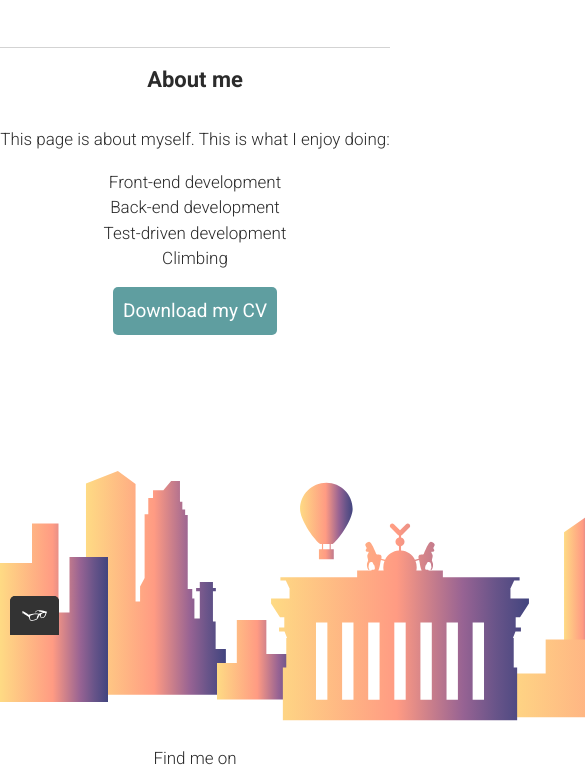
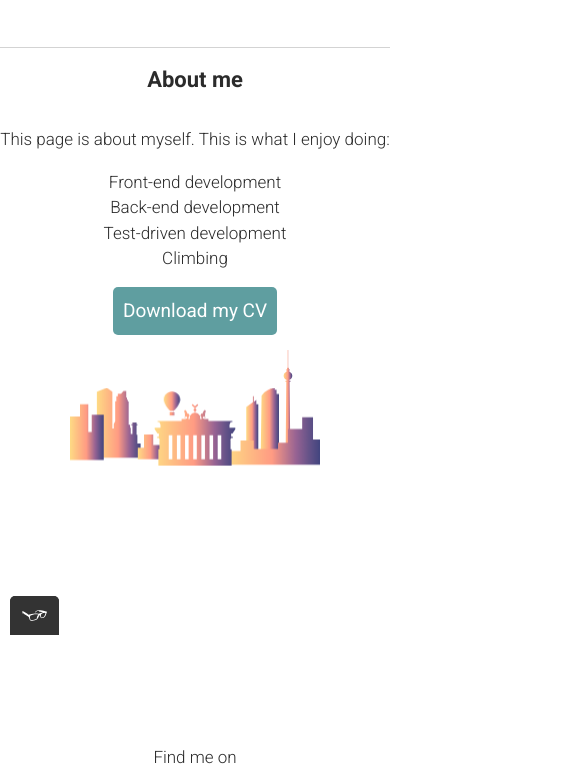
Before and after one commit to 25141425/My-Portfolio-Website, a plain HTML site: page about.html in a window 390 px wide. Shown: the part 209-988 px from the top of the page, 585 px wide, since content can reach past the window. Drawn offline with nearby package versions, Linux system fonts and the light colour scheme.

Commit message:
Added SVG responsiveness

```diff
--- a/about.html
+++ b/about.html
@@ -52,8 +52,8 @@
         <a href="files/cv.pdf" class="button" download>Download my CV</a>
       </div>
 
-      <div>
-        <svg width="800" height="371" viewBox="0 0 800 371" fill="none" xmlns="http://www.w3.org/2000/svg">
+      <div class="skyline_graphic">
+        <svg  viewBox="0 0 800 371" fill="none" xmlns="http://www.w3.org/2000/svg">
           <path d="M711.359 82.371C711.359 76.37 707.544 71.271 702.213 69.332V64.246H703.942V62.127H700.4V57.749H699.825C699.782 56.802 699.189 56 698.35 55.663V0.669983C698.35 0.298983 698.05 0 697.681 0H697.262C696.893 0 696.593 0.298983 696.593 0.669983V55.663C695.755 56 695.16 56.802 695.118 57.749H694.543V62.127H691.002V64.246H692.731V69.332C687.399 71.272 683.585 76.37 683.585 82.371C683.585 88.373 687.398 93.471 692.731 95.41V98.154H689.329V101.5H692.229L690.221 302.27H704.721L702.713 101.5H705.613V98.154H702.212V95.41C707.544 93.47 711.359 88.373 711.359 82.371Z" fill="url(#paint0_linear_47_142)"/>
           <path class="balloon" d="M272.739 143.99C280.519 137.787 292.644 118.863 292.644 109.004C292.644 94.4838 280.873 82.7148 266.355 82.7148C251.834 82.7148 240.066 94.4848 240.066 109.004C240.066 118.904 252.287 137.879 260.064 144.065L261.941 144.054V149.237H258.934V159.215H273.774V149.237H270.768V144.003L272.739 143.99ZM269.617 149.237H263.093V144.048L269.617 144.009V149.237Z" fill="url(#paint1_linear_47_142)"/>
           <path d="M215.636 298.909V271.425H212.941V241.139H215.852V237.906H212.941V232.085H199.792V237.906H196.128V241.139H199.792V268.408H194.403V248.576H192.248V238.875H187.721V164.939H185.134V159.55H182.332V151.79H179.961V131.096H171.123L163.363 140.15H153.016V147.911H148.274V164.293H144.609V228.098L140.082 236.504V251.594H135.556V133.899L117.88 120.965L85.9775 133.467V344.715H225.875V298.909H215.636Z" fill="url(#paint2_linear_47_142)"/>
--- a/css/style.production.css
+++ b/css/style.production.css
@@ -374,3 +374,17 @@ form {
 
   }
 }
+
+@media all and (max-width: 500px) {
+  .skyline_graphic {
+    max-width: 250px;
+    margin: 0 auto;
+
+  }
+}
+
+.skyline_graphic {
+  width: 800px;
+  height: 378px;
+  margin: 0 auto;
+}
--- a/css/styles.css
+++ b/css/styles.css
@@ -309,3 +309,17 @@ form {
 
   }
 }
+
+@media all and (max-width: 500px) {
+  .skyline_graphic {
+    max-width: 250px;
+    margin: 0 auto;
+
+  }
+}
+
+.skyline_graphic {
+  width: 800px;
+  height: 378px;
+  margin: 0 auto;
+}
```
